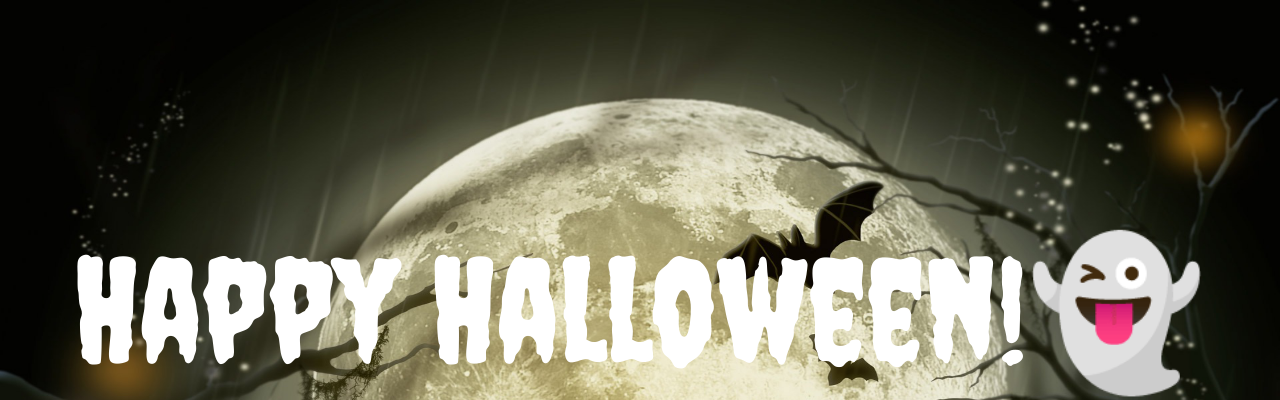
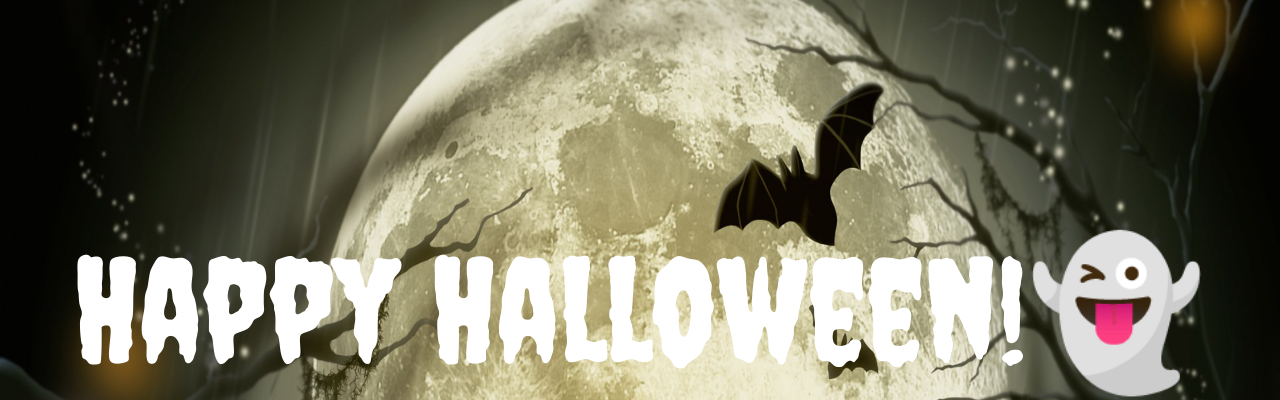
Before and after one commit to Juan-Gon03/emergency_card, a Flask app: template templates/Halloween.html in a window 1280 px wide. Shown: the top 400 px of the page. Run offline with Flask 2, Linux system fonts and the light colour scheme; the template is opened without the code that fills it: most values are stand-ins (such as "Sample title", 1, 10 or a date in 2020).

Commit message:
background images

```diff
--- a/static/css/bday.css
+++ b/static/css/bday.css
@@ -9,6 +9,7 @@ body {
   background-image: url("/static/images/bday.png");
   background-repeat: no-repeat;
   background-attachment: fixed;
+  background-position: center;
   background-size: 100% 100%;
   text-align: center;
 }
--- a/static/css/halloween.css
+++ b/static/css/halloween.css
@@ -9,7 +9,8 @@ body {
   background-image: url("/static/images/halloween.png");
   background-repeat: no-repeat;
   background-attachment: fixed;
-  background-size: 100% 100%;
+  background-position: center;
+  background-size: 100% 145%;
   text-align: center;
 }
 
--- a/static/css/newyears.css
+++ b/static/css/newyears.css
@@ -9,6 +9,7 @@ body {
   background-image: url("/static/images/newyear.png");
   background-repeat: no-repeat;
   background-attachment: fixed;
+  background-position: center;
   background-size: 100% 100%;
   text-align: center;
 }
--- a/static/css/xmas.css
+++ b/static/css/xmas.css
@@ -8,7 +8,8 @@ body {
   background-image: url("/static/images/snowman.png");
   background-repeat: no-repeat;
   background-attachment: fixed;
-  background-size: 100% 100%;
+  background-position: center;
+  background-size: 100% 145%;
   text-align: center;
 }
 
```
